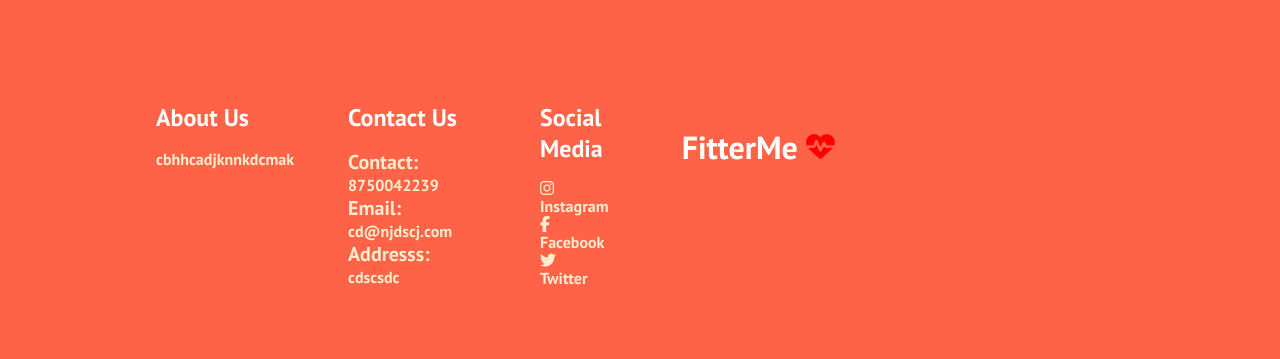
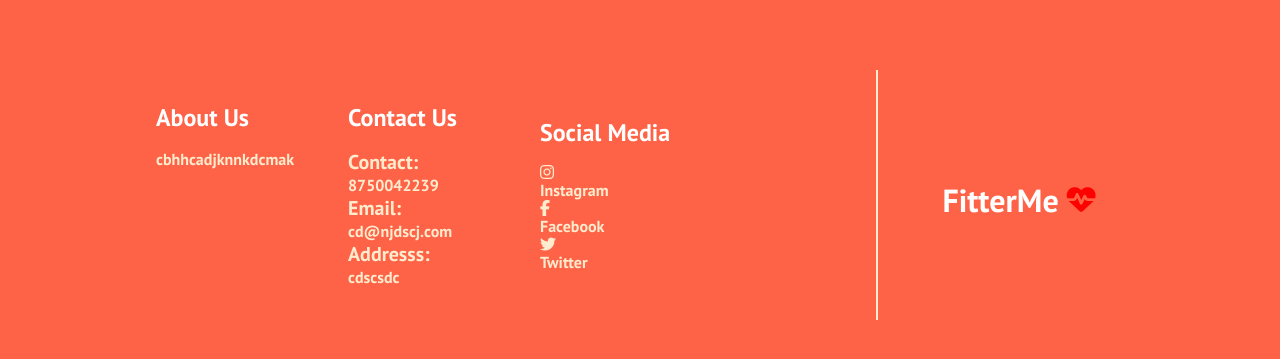
Before and after one commit to rananitish/fitterMeweb, a React (Create React App) app: page / in a window 1280 px wide. Shown: the part 3104-3463 px from the top of the page. Built offline with nearby package versions, Linux system fonts and the light colour scheme.

Commit message:
footer changes

```diff
--- a/src/components/Footer.css
+++ b/src/components/Footer.css
@@ -10,15 +10,18 @@
   }
 
 
-  .footer-links {
+  .footer-1 {
     width: 100%;
     max-width: 1000px;
     display: flex;
-    justify-content: center;
+    justify-content: flex-start;
+    align-items: center;
   }
 
   .footer-link-wrapper {
     display: flex;
+
+
   }
 
   .footer-link-items {
@@ -28,7 +31,7 @@
     align-items: flex-start;
     margin: 16px;
     text-align: left;
-    width: 160px;
+    min-width: 160px;
     box-sizing: border-box;
   }
 
@@ -57,7 +60,7 @@
 
   .social-media-wrap {
     display: flex;
-    justify-content: space-between;
+    justify-content: center;
     align-items: center;
     width: 90%;
     max-width: 1000px;
@@ -75,12 +78,17 @@
     font-size: 2rem;
     display: flex;
     align-items: center;
-    margin-bottom: 16px;
+    margin-bottom: 30px;
   }
   .fa-heartbeat {
     margin-left: 0.5rem;
     font-size: 1.8rem;
     color: red;
+  }
+  .line{
+    border-left: 2px solid blanchedalmond;
+    height: 250px;
+    margin-left: 160px;
   }
 
 
--- a/src/components/Footer.js
+++ b/src/components/Footer.js
@@ -7,7 +7,7 @@ function Footer() {
   return(
     <div className='footer-container'>
 
-    <div class='footer-links'>
+    <div class='footer-1'>
       <div className='footer-link-wrapper'>
         <div class='footer-link-items'>
           <h2>About Us</h2>
@@ -37,7 +37,7 @@ function Footer() {
           <p>
             Twitter</p>
         </div>
-
+      <div className="line"></div>
     <section class='social-media'>
       <div class='social-media-wrap'>
         <div class='footer-logo'>
```
Also changed, not shown: 1 other file (tests, documents, lock files or other folders).
